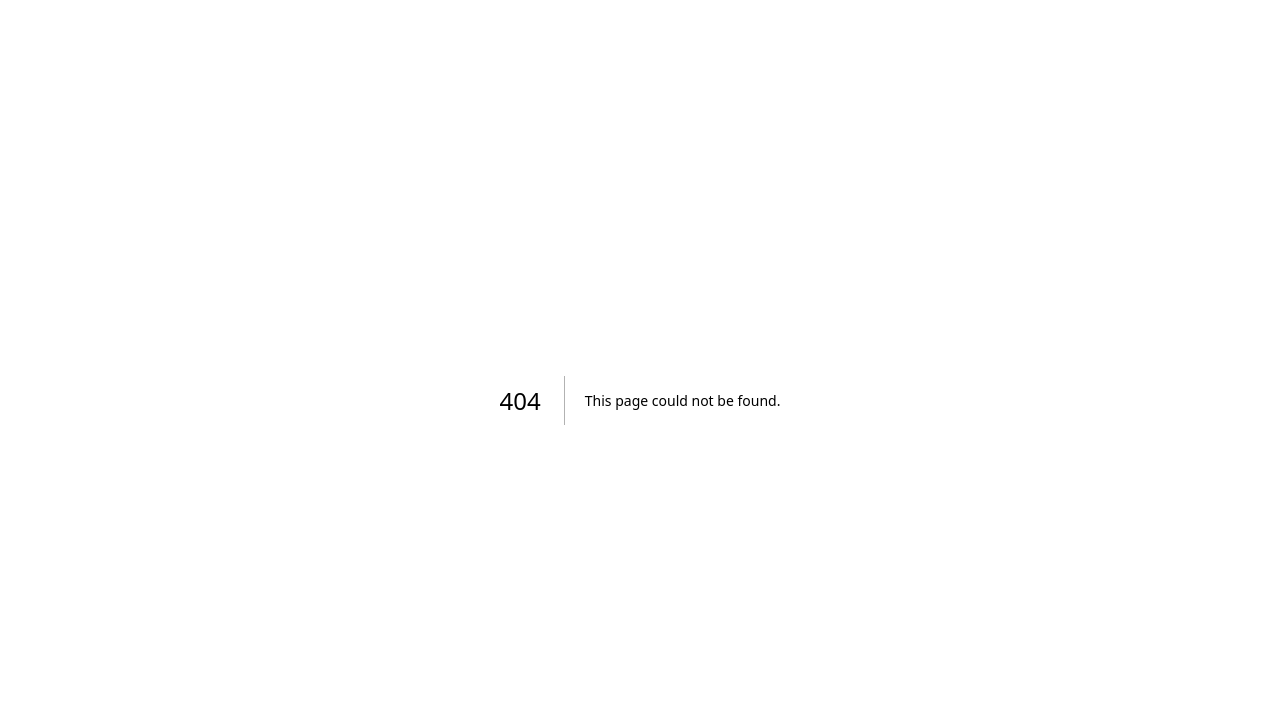
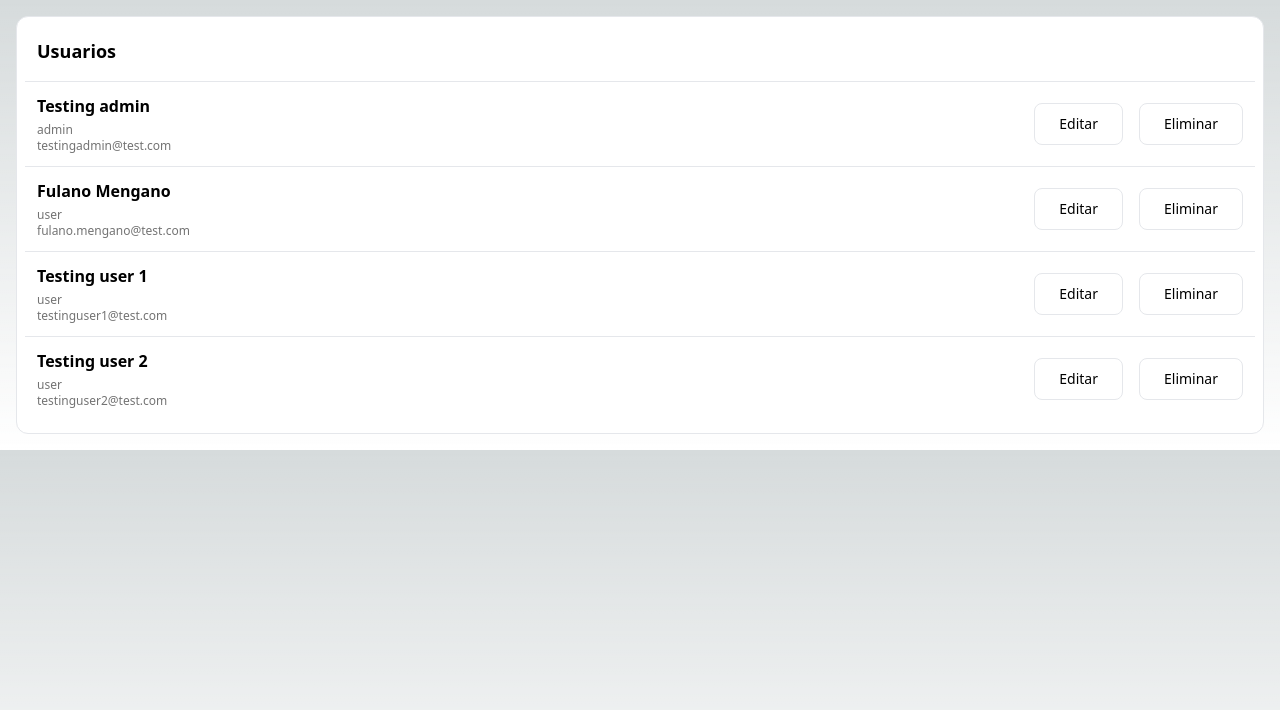
Before and after one commit to Leandro-Bertoluzzi/remote-cnc-webapp, a Next.js app: page /users in a window 1280 px wide. Before the commit this address had no page. Shown: the top 710 px of the page. Built offline with nearby package versions, Linux system fonts and the light colour scheme.

Commit message:
feat: Added basic users view

```diff
--- /dev/null
+++ b/src/components/cardsList.tsx
@@ -0,0 +1,14 @@
+export default function CardsList(props: any) {
+    const { title } = props;
+
+    return (
+        <section data-section-id="1" data-share="" data-category="cards" className="py-4 overflow-hidden">
+            <div className="container px-4 mx-auto">
+                <div className="pt-5 px-5 pb-6 bg-white border rounded-xl">
+                    <h3 className="mb-7 text-lg font-semibold">{title}</h3>
+                    {props.children}
+                </div>
+            </div>
+        </section>
+    )
+}
--- /dev/null
+++ b/src/components/userCard.tsx
@@ -0,0 +1,23 @@
+import CardButton from '../components/cardButton';
+
+export default function UserCard(props: any) {
+    const {name, email, role} = props;
+
+    return (
+        <div className="w-full p-3 border-t">
+          <div className="flex flex-wrap items-center justify-between -m-2">
+            <div className="w-auto p-2">
+              <div className="flex flex-wrap items-center -m-1.5">
+                <div className="w-auto p-1.5">
+                  <h3 className="font-heading mb-1 font-semibold">{name}</h3>
+                  <p className="text-xs text-neutral-500">{role}</p>
+                  <p className="text-xs text-neutral-500">{email}</p>
+                </div>
+              </div>
+            </div>
+            <CardButton buttonType="Editar" isFirst />
+            <CardButton buttonType="Eliminar" />
+          </div>
+        </div>
+    )
+  }
--- a/src/pages/files.tsx
+++ b/src/pages/files.tsx
@@ -1,4 +1,5 @@
 import FileCard from '../components/fileCard';
+import CardsList from '../components/cardsList';
 
 const files = [
     {
@@ -21,10 +22,7 @@ const files = [
 
 export default function FilesView() {
     return (
-        <section data-section-id="1" data-share="" data-category="cards" className="py-4 overflow-hidden">
-        <div className="container px-4 mx-auto">
-          <div className="pt-5 px-5 pb-6 bg-white border rounded-xl">
-            <h3 className="mb-7 text-lg font-semibold">Archivos</h3>
+        <CardsList title="Archivos">
             <div className="flex flex-wrap -m-3">
                 {files.map((file) => (
                     <FileCard
@@ -38,8 +36,6 @@ export default function FilesView() {
                 "There are no files"
             </div>
             }
-          </div>
-        </div>
-      </section>
+        </CardsList>
     )
   }
--- a/src/pages/index.tsx
+++ b/src/pages/index.tsx
@@ -27,7 +27,7 @@ const sections = [
   {
     name: 'Administrar usuarios',
     description: '',
-    href: '#',
+    href: '/users',
   },
   {
     name: 'Administrar herramientas',
--- /dev/null
+++ b/src/pages/users.tsx
@@ -0,0 +1,46 @@
+import UserCard from '../components/userCard';
+import CardsList from '../components/cardsList';
+
+const users = [
+    {
+        name: 'Testing admin',
+        email: 'testingadmin@test.com',
+        role: 'admin',
+    },
+    {
+        name: 'Fulano Mengano',
+        email: 'fulano.mengano@test.com',
+        role: 'user',
+    },
+    {
+        name: 'Testing user 1',
+        email: 'testinguser1@test.com',
+        role: 'user',
+    },
+    {
+        name: 'Testing user 2',
+        email: 'testinguser2@test.com',
+        role: 'user',
+    },
+]
+
+export default function UsersView() {
+    return (
+        <CardsList title="Usuarios">
+            <div className="flex flex-wrap -m-3">
+                {users.map((user) => (
+                    <UserCard
+                        name={user.name}
+                        email={user.email}
+                        role={user.role}
+                    />
+                ))}
+            </div>
+            {users.length === 0 &&
+                <div className="flex flex-wrap -m-3">
+                    "There are no users"
+                </div>
+            }
+        </CardsList>
+    )
+}
```
